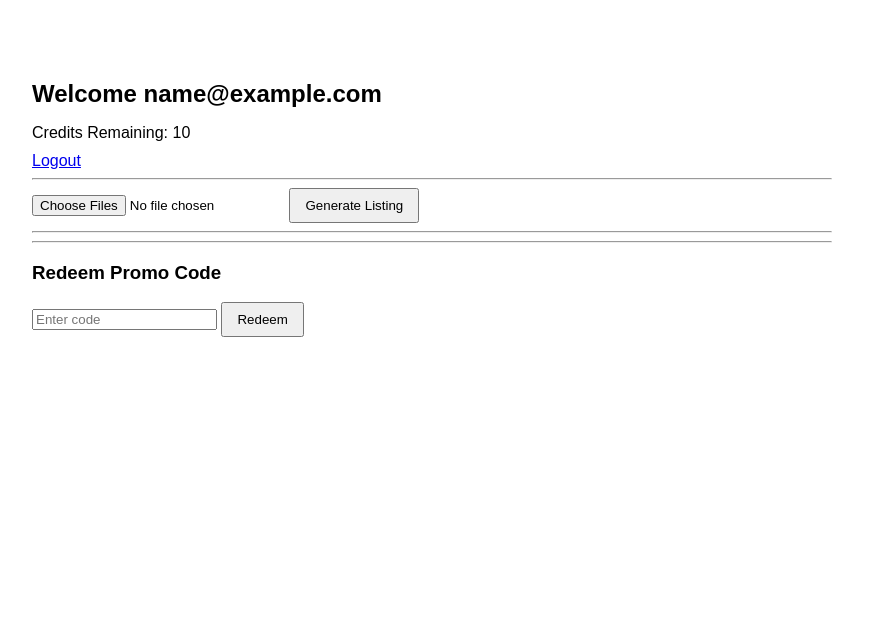
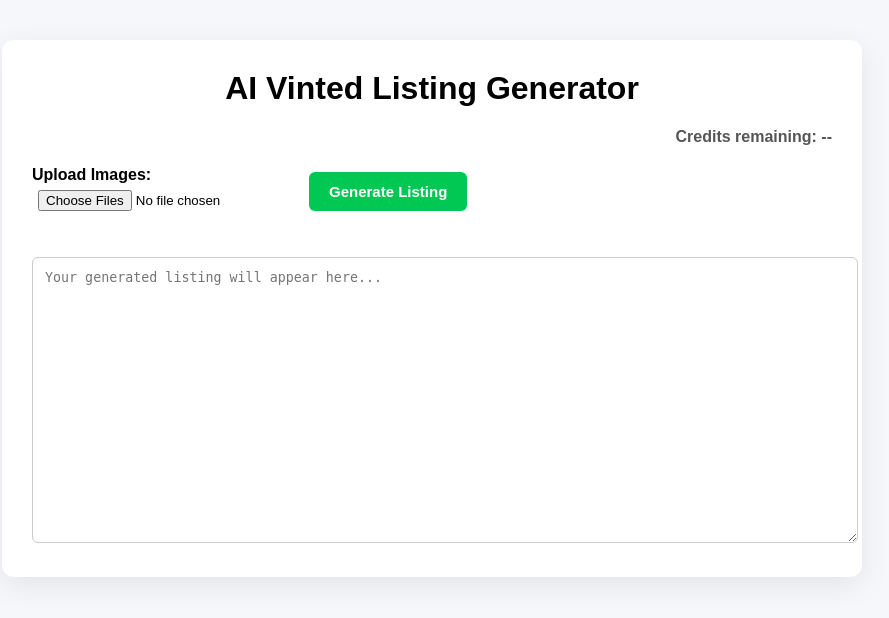
Before and after one commit to Trustyhazer93/vinted-ai-tool, a Flask app: page / in a window 1280 px wide. Shown: the top 618 px of the page, without its empty margins (208-1097 px from the left). Run offline with Flask 3, Linux system fonts and the light colour scheme; the visitor is signed in with stand-in values (Sample User, id 1).

Commit message:
Your message here

```diff
--- a/templates/index.html
+++ b/templates/index.html
@@ -1,106 +1,182 @@
 <!DOCTYPE html>
-<html>
+<html lang="en">
 <head>
-    <title>Vinted AI Listing Generator</title>
-    <meta name="viewport" content="width=device-width, initial-scale=1.0">
+    <meta charset="UTF-8">
+    <title>AI Vinted Listing Generator</title>
+
     <style>
         body {
             font-family: Arial, sans-serif;
-            max-width: 800px;
-            margin: 40px auto;
-            padding: 20px;
+            background: #f5f7fb;
+            margin: 0;
+            padding: 40px;
         }
 
-        h2 {
-            margin-bottom: 5px;
+        .container {
+            max-width: 800px;
+            margin: auto;
+            background: white;
+            padding: 30px;
+            border-radius: 12px;
+            box-shadow: 0 8px 30px rgba(0,0,0,0.08);
+        }
+
+        h1 {
+            margin-top: 0;
+            text-align: center;
+        }
+
+        /* Upload + Generate Row */
+        .upload-generate-row {
+            display: flex;
+            align-items: center;
+            gap: 12px;
+            margin: 20px 0;
+            flex-wrap: wrap;
+        }
+
+        .upload-box input[type="file"] {
+            padding: 6px;
+        }
+
+        .generate-btn {
+            background-color: #00c853;
+            color: white;
+            border: none;
+            padding: 11px 20px;
+            font-size: 15px;
+            border-radius: 6px;
+            cursor: pointer;
+            white-space: nowrap;
+            font-weight: bold;
+        }
+
+        .generate-btn:hover {
+            background-color: #00b34a;
+        }
+
+        .generate-btn:disabled {
+            background: #ccc;
+            cursor: not-allowed;
         }
 
         .credits {
-            margin-bottom: 10px;
+            text-align: right;
+            font-weight: bold;
+            color: #555;
         }
 
-        #output-box {
-            white-space: pre-wrap;
+        textarea {
+            width: 100%;
+            height: 260px;
+            margin-top: 20px;
+            padding: 12px;
+            border-radius: 6px;
             border: 1px solid #ccc;
-            padding: 15px;
-            margin-top: 20px;
-            background-color: #f9f9f9;
-            border-radius: 6px;
+            resize: vertical;
+            font-family: monospace;
         }
 
-        button {
-            padding: 8px 14px;
-            cursor: pointer;
-        }
-
-        #copyBtn {
+        .loading {
+            display: none;
+            color: #00c853;
+            font-weight: bold;
             margin-top: 10px;
         }
 
-        #copyStatus {
-            margin-left: 10px;
-            color: green;
-            font-size: 0.9em;
-        }
     </style>
 </head>
 <body>
 
-    <h2>Welcome {{ current_user.email }}</h2>
+<div class="container">
 
-    {% if current_user.is_admin %}
-        <p class="credits"><strong>Admin Account – Unlimited Credits</strong></p>
-    {% else %}
-        <p class="credits">Credits Remaining: {{ current_user.credits }}</p>
-    {% endif %}
+    <h1>AI Vinted Listing Generator</h1>
 
-    <a href="/logout">Logout</a>
+    <div class="credits">
+        Credits remaining: <span id="credits">--</span>
+    </div>
 
-    <hr>
+    <!-- Upload + Generate -->
+    <div class="upload-generate-row">
 
-    <form method="POST" enctype="multipart/form-data" onsubmit="lockButton()">
-        <input type="file" name="images" multiple required>
-        <button type="submit" id="generateBtn">Generate Listing</button>
-    </form>
-
-    <hr>
-    <hr>
-
-    <h3>Redeem Promo Code</h3>
-
-    <form method="POST" action="/redeem">
-        <input type="text" name="promo_code" placeholder="Enter code" required>
-        <button type="submit">Redeem</button>
-    </form>
-
-    {% if listing %}
-        <div id="output-box">
-            {{ listing }}
+        <div class="upload-box">
+            <label for="images"><b>Upload Images:</b></label><br>
+            <input
+                type="file"
+                id="images"
+                name="images"
+                accept="image/*"
+                multiple
+            >
         </div>
 
-        <button id="copyBtn" onclick="copyListing()">Copy to Clipboard</button>
-        <span id="copyStatus"></span>
-    {% endif %}
+        <button
+            id="generateBtn"
+            class="generate-btn"
+            onclick="generateListing()"
+        >
+            Generate Listing
+        </button>
+
+    </div>
+
+    <div id="loading" class="loading">
+        Generating listing... please wait
+    </div>
+
+    <textarea
+        id="output"
+        placeholder="Your generated listing will appear here..."
+    ></textarea>
+
+</div>
 
 <script>
-function lockButton() {
-    const btn = document.getElementById("generateBtn");
-    btn.disabled = true;
-    btn.innerText = "Generating...";
-}
+async function generateListing() {
 
-function copyListing() {
-    const text = document.getElementById("output-box").innerText;
-    const status = document.getElementById("copyStatus");
+    const fileInput = document.getElementById("images");
+    const button = document.getElementById("generateBtn");
+    const loading = document.getElementById("loading");
+    const output = document.getElementById("output");
 
-    navigator.clipboard.writeText(text).then(() => {
-        status.innerText = "Copied ✓";
-        setTimeout(() => {
-            status.innerText = "";
-        }, 2000);
-    }).catch(err => {
-        status.innerText = "Copy failed";
-    });
+    if (fileInput.files.length === 0) {
+        alert("Please upload at least one image.");
+        return;
+    }
+
+    const formData = new FormData();
+    for (const file of fileInput.files) {
+        formData.append("images", file);
+    }
+
+    button.disabled = true;
+    loading.style.display = "block";
+    output.value = "";
+
+    try {
+
+        const response = await fetch("/generate", {
+            method: "POST",
+            body: formData
+        });
+
+        const data = await response.json();
+
+        if (data.success) {
+            output.value = data.listing;
+            if (data.credits !== undefined) {
+                document.getElementById("credits").textContent = data.credits;
+            }
+        } else {
+            alert(data.error || "Generation failed");
+        }
+
+    } catch (err) {
+        alert("Server error. Please try again.");
+    }
+
+    button.disabled = false;
+    loading.style.display = "none";
 }
 </script>
 
```
